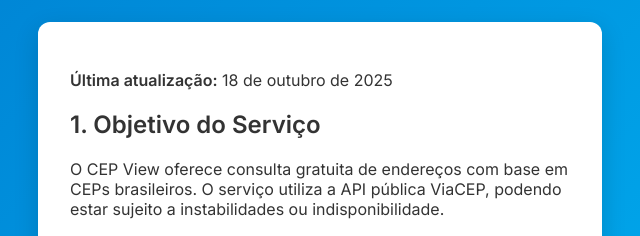
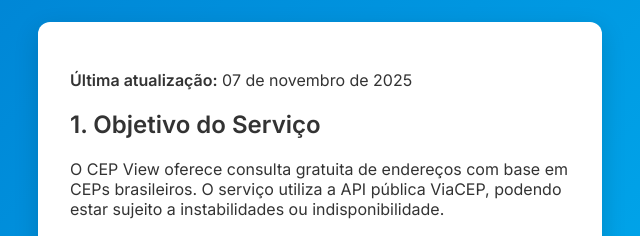
Before and after one commit to inkhost/CEP-View, a plain HTML site: page pages/termos.html in a window 1280 px wide. Shown: the part 174-410 px from the top of the page, 320-960 px from the left. Drawn offline with Linux system fonts and the light colour scheme; files that its build step writes are made by us from their sources.

Commit message:
Update last updated date in termos.html

```diff
--- a/pages/termos.html
+++ b/pages/termos.html
@@ -25,7 +25,7 @@
 
     <main>
       <div class="card">
-        <p><strong>Última atualização:</strong> 18 de outubro de 2025</p>
+        <p><strong>Última atualização:</strong> 07 de novembro de 2025</p>
 
         <h2>1. Objetivo do Serviço</h2>
         <p>O CEP View oferece consulta gratuita de endereços com base em CEPs brasileiros. O serviço utiliza a API pública ViaCEP, podendo estar sujeito a instabilidades ou indisponibilidade.</p>
```
